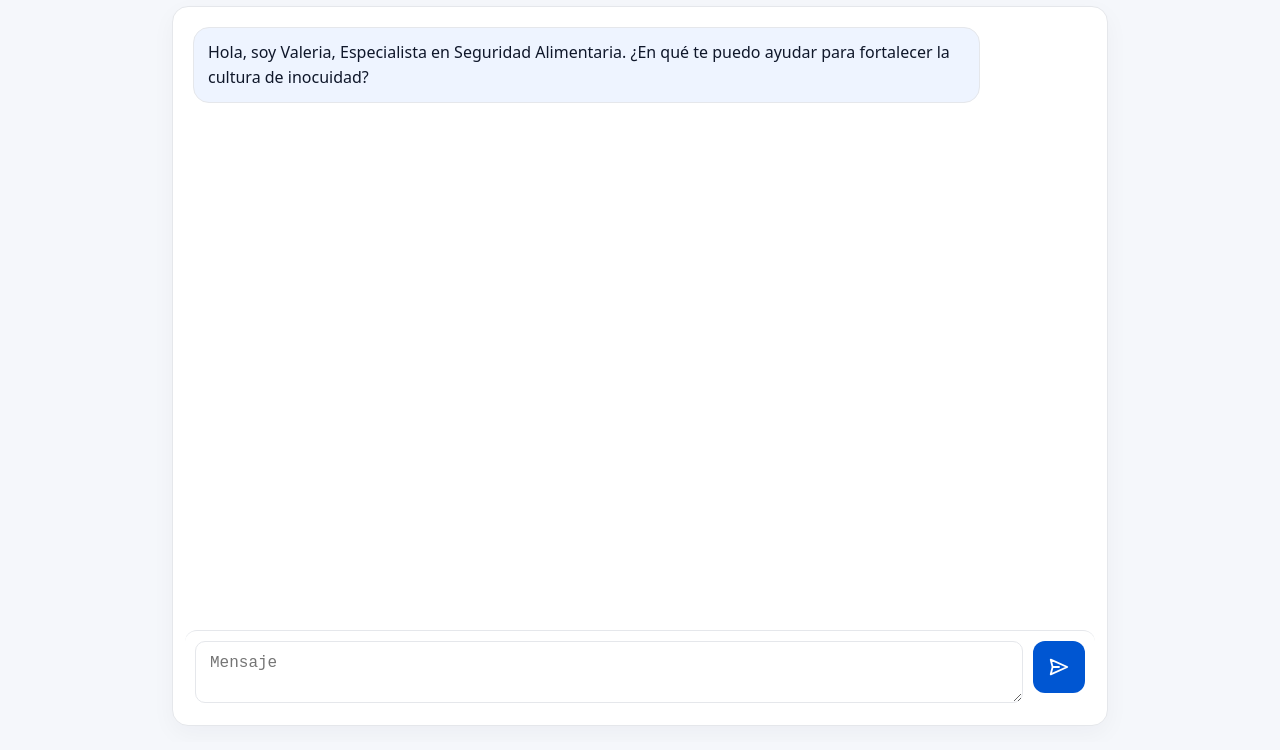
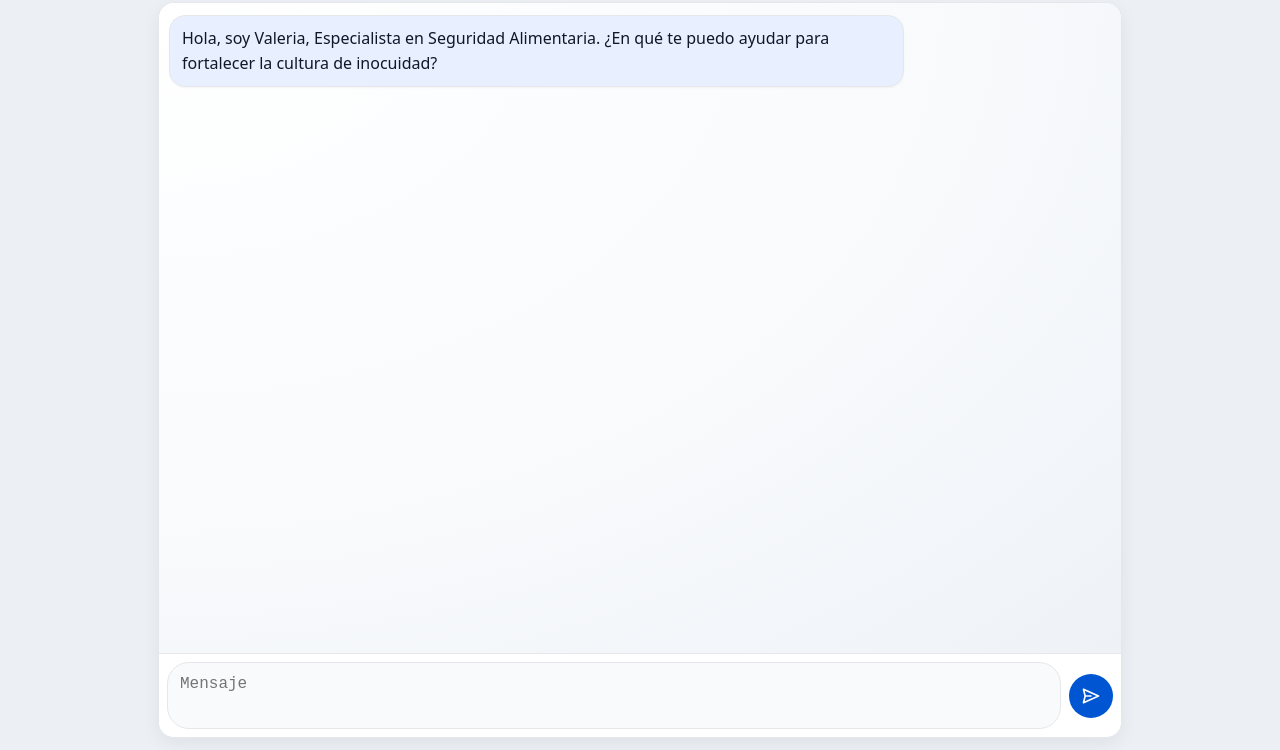
Before and after one commit to FernandoDelgadoDiaz/valeria-seguridad-alimentaria, a website: page index.html in a window 1280 px wide. Shown: the part 70-820 px from the top of the page. Drawn offline with Linux system fonts and the light colour scheme.

Commit message:
Update index.html

```diff
--- a/index.html
+++ b/index.html
@@ -9,33 +9,34 @@
 
   <style>
     :root{
-      /* Azul del uniforme: si querés otro HEX exacto, reemplazalo acá. */
+      /* Azul del uniforme (cambiá acá si querés otro HEX exacto) */
       --brand-blue: #0056d2;
 
       --header-bg: var(--brand-blue);
       --header-fg: #ffffff;
 
-      --page-bg:   #f5f7fb;
+      --page-bg:   #eceff3;     /* fondo estilo app de mensajería */
       --card-bg:   #ffffff;
       --text:      #0f172a;
       --muted:     #64748b;
       --border:    #e5e7eb;
 
-      /* Burbujas diferenciadas */
-      --bubble-bot:       #eef4ff;  /* Valeria: azul muy suave */
+      /* Burbujas tipo WhatsApp */
+      --bubble-bot:       #e8f0ff;  /* Valeria: azul muy suave */
       --bubble-bot-text:  #0f172a;
-      --bubble-user:      #eaf7f0;  /* Usuario: verde suave */
+      --bubble-user:      #dff7e8;  /* Usuario: verde suave */
       --bubble-user-text: #0f172a;
 
       --error: #dc2626;
 
-      /* Tipografías responsivas */
+      /* Tipografías responsivas (mantenemos pila de sistema) */
       --fs-body: clamp(15px, 1.6vw, 16px);
       --fs-title: clamp(16px, 2.2vw, 18px);
 
-      /* Alturas dinámicas: JS setea --app-h y --header-h */
-      --app-h: 70vh;   /* fallback */
-      --header-h: 64px;/* fallback */
+      /* Alturas (JS las ajusta en vivo para teclado móvil) */
+      --app-h: 70vh;          /* fallback */
+      --header-h: 56px;       /* header móvil ~WhatsApp */
+      --composer-h: 50px;     /* input bar ~WhatsApp */
     }
 
     *{box-sizing:border-box}
@@ -46,7 +47,7 @@
       font-size: var(--fs-body);
       line-height:1.45;
 
-      /* Evita que el body se desplace: el scroll solo ocurre en .msgs */
+      /* El scroll del documento queda bloqueado: solo scrollean los mensajes */
       overflow: hidden;
       padding-top: env(safe-area-inset-top, 0px);
     }
@@ -55,90 +56,114 @@
     header{
       position: fixed; top: 0; left: 0; right: 0; z-index: 20;
       display:flex; align-items:center; gap:12px;
-      padding: max(10px, env(safe-area-inset-top)) 16px 10px 16px;
+      padding: max(8px, env(safe-area-inset-top)) 12px 8px 12px;
       height: var(--header-h);
       background: var(--header-bg);
       color: var(--header-fg);
+      border-bottom: 1px solid rgba(255,255,255,.15);
     }
+    @media (min-width: 768px){
+      :root{ --header-h: 64px; }
+      header{ padding: 12px 16px; }
+    }
+
     .title{
       font-weight:800; letter-spacing:.2px; font-size: var(--fs-title);
       white-space:nowrap; overflow:hidden; text-overflow:ellipsis;
     }
     .avatar{
-      width:44px; height:44px;
-      /* Garantiza círculo perfecto y evita deformación */
+      width:40px; height:40px; /* WhatsApp ~40px */
       aspect-ratio: 1 / 1;
       border-radius:999px; flex:0 0 auto;
       object-fit: cover; object-position: center;
-      box-shadow: 0 2px 10px rgba(0,0,0,.15);
+      box-shadow: 0 2px 8px rgba(0,0,0,.12);
       cursor: zoom-in; user-select:none;
+    }
+    @media (min-width: 768px){
+      .avatar{ width:44px; height:44px; }
     }
 
     /* ===== Layout principal ===== */
     main{
-      /* deja espacio para el header fijo */
       padding-top: var(--header-h);
       height: calc(100dvh - var(--header-h));
-      /* fallback para navegadores sin dvh (JS lo corrige con --app-h) */
-      height: calc(100vh - var(--header-h));
+      height: calc(100vh - var(--header-h)); /* fallback */
     }
-    .wrap{width:100%; max-width:960px; margin:0 auto; padding:12px 12px 16px}
+    .wrap{width:100%; max-width:980px; margin:0 auto; padding:8px 8px 12px}
     .chat{
-      background:var(--card-bg); border:1px solid var(--border); border-radius:16px; padding:12px;
-
-      /* Altura ajustada en vivo (incluye teclado en móviles) */
+      background:var(--card-bg);
+      border:1px solid var(--border); border-radius:16px;
+      padding:0; /* WhatsApp no tiene marco interior grande */
       height: var(--app-h);
-
-      display:flex; flex-direction:column; gap:10px;
-      box-shadow:0 8px 24px rgba(15, 23, 42, .04);
+      display:flex; flex-direction:column;
+      box-shadow: 0 6px 18px rgba(15, 23, 42, .06);
+      overflow:hidden; /* para que header/composer internos encajen visualmente */
     }
 
-    /* ===== Mensajes: único contenedor con scroll ===== */
+    /* ===== Área de mensajes (scroll) ===== */
     .msgs{
       flex:1; overflow:auto; display:flex; flex-direction:column;
-      gap:12px; padding:8px; overscroll-behavior: contain;
+      gap:10px; padding: 12px 10px; overscroll-behavior: contain;
       -webkit-overflow-scrolling: touch;
+      background:
+        radial-gradient(ellipse at top left, #ffffff 0%, #f8fafc 60%, #eef2f7 100%);
     }
-    .row{display:flex; gap:8px; align-items:flex-end}
+
+    /* Mensajes con ancho máximo ~78% + espaciado tipo WhatsApp */
+    .row{display:flex; gap:6px; align-items:flex-end}
     .row.user{justify-content:flex-end}
     .bubble{
-      max-width: 88%;
-      padding:12px 14px; border-radius:16px; line-height:1.55; white-space:pre-wrap;
+      max-width: 78%;
+      padding:10px 12px; border-radius:16px; line-height:1.55; white-space:pre-wrap;
       border:1px solid var(--border); word-wrap:break-word;
+      box-shadow: 0 1px 2px rgba(0,0,0,.04);
     }
     .user .bubble{background:var(--bubble-user); color:var(--bubble-user-text)}
     .bot  .bubble{background:var(--bubble-bot);  color:var(--bubble-bot-text)}
     .error .bubble{background:#ffe4e6; border-color:#fda4af}
 
-    /* Pensando */
+    /* Sutil separación vertical entre bloques como WhatsApp */
+    .row + .row{ margin-top: 2px; }
+
+    /* Indicador “pensando” */
     .typing{display:inline-flex; align-items:center; gap:8px}
     .dot{display:inline-block; width:6px; height:6px; border-radius:999px; background:#94a3b8; opacity:.35; animation:blink 1.3s infinite}
     .dot:nth-child(2){animation-delay:.2s}
     .dot:nth-child(3){animation-delay:.4s}
     @keyframes blink{0%,80%,100%{opacity:.2}40%{opacity:1}}
 
-    /* Composer (siempre visible dentro del panel) */
+    /* ===== Composer (input) compacto tipo WhatsApp ===== */
     .composer{
-      display:flex; gap:10px; padding:10px; border-top:1px solid var(--border);
-      background:#ffffff; border-radius:12px; margin-top:4px;
-      padding-bottom: max(10px, env(safe-area-inset-bottom));
+      display:flex; align-items:center; gap:8px;
+      padding:8px; border-top:1px solid var(--border);
+      background:#ffffff;
+      min-height: var(--composer-h);
       flex: 0 0 auto;
     }
     textarea{
-      flex:1; resize:vertical; min-height:56px; max-height:220px; padding:12px 12px 12px 14px; border-radius:10px;
-      border:1px solid var(--border); background:#ffffff; color:var(--text);
-      font-size:inherit;
+      flex:1; resize:none;
+      min-height: 40px; max-height: 120px;
+      padding: 10px 12px;
+      border-radius: 22px; /* pill */
+      border:1px solid var(--border);
+      background:#f9fafb; color:var(--text);
+      font-size:inherit; line-height:1.4;
+      outline:none;
     }
+    textarea:focus{ background:#fff; border-color:#cbd5e1; }
+
     .sendbtn{
       display:inline-flex; align-items:center; justify-content:center;
-      background:var(--brand-blue); color:#fff; border:0; border-radius:12px; width:52px; height:52px;
+      background:var(--brand-blue); color:#fff; border:0;
+      width: 44px; height: 44px; border-radius: 999px; /* circular */
       cursor:pointer; transition:transform .05s ease, filter .2s;
+      flex: 0 0 auto;
     }
     .sendbtn:active{ transform: scale(0.98) }
     .sendbtn:hover{ filter: brightness(1.05) }
-    .sendbtn svg{ width:22px; height:22px }
+    .sendbtn svg{ width:20px; height:20px }
 
-    /* Adjuntos */
+    /* Adjuntos PDF */
     .attach{
       display:inline-flex; align-items:center; gap:8px; margin-top:10px;
       background:#eff6ff; border:1px solid #cfe2ff; color:#0f172a; padding:8px 10px; border-radius:10px;
@@ -147,7 +172,7 @@
     .attach:hover{ background:#e7f0ff; }
     .attach svg{ width:16px; height:16px; }
 
-    /* Viewer (imagen expandida) */
+    /* Viewer (imagen de perfil expandida) */
     .viewer{
       position:fixed; inset:0; z-index:50; display:none; align-items:center; justify-content:center;
       background: rgba(0,0,0,.52);
@@ -206,7 +231,8 @@
       document.documentElement.style.setProperty('--header-h', headerH + 'px');
 
       const vh = (window.visualViewport?.height) ? window.visualViewport.height : window.innerHeight;
-      const appH = Math.max(240, vh - headerH - 16); // resta padding interior aproximado
+      // Deja margen interior y respeta teclado en móviles
+      const appH = Math.max(260, vh - headerH);
       document.documentElement.style.setProperty('--app-h', appH + 'px');
     }
     setHeights();
```
